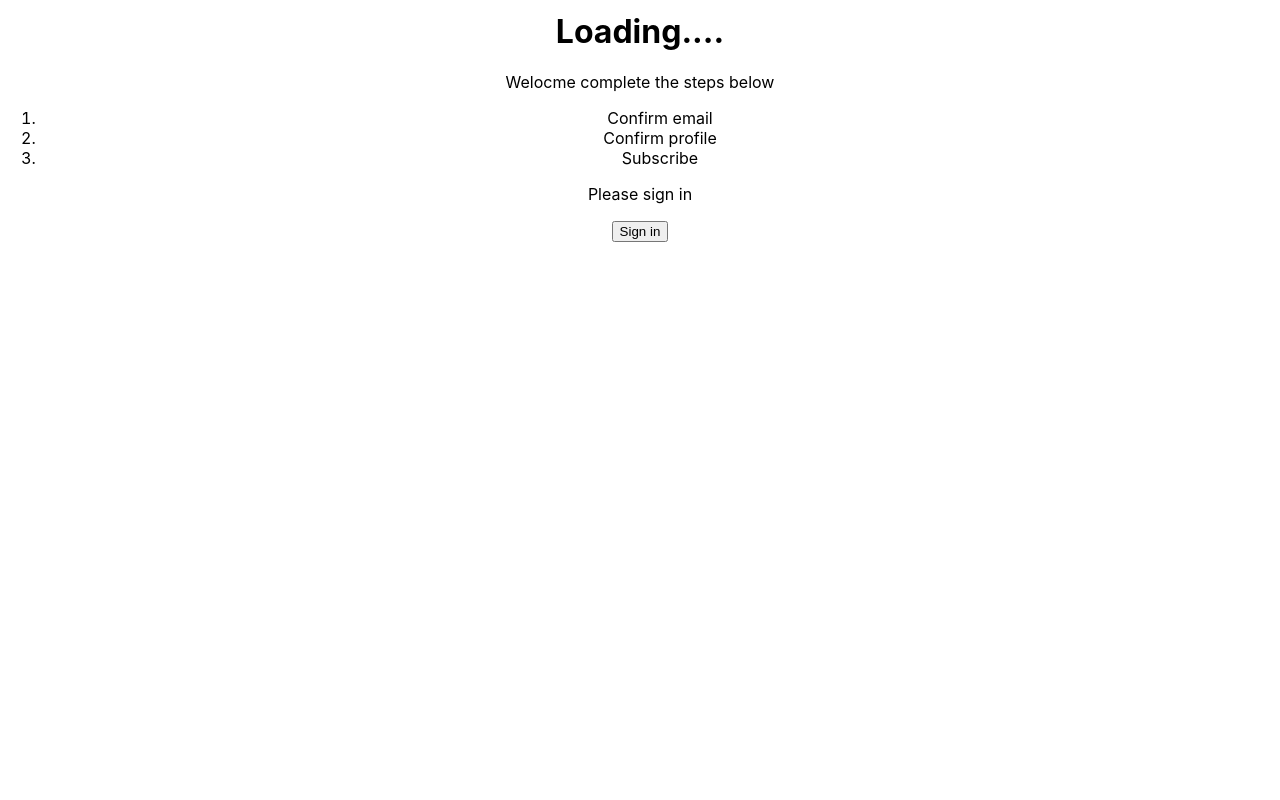
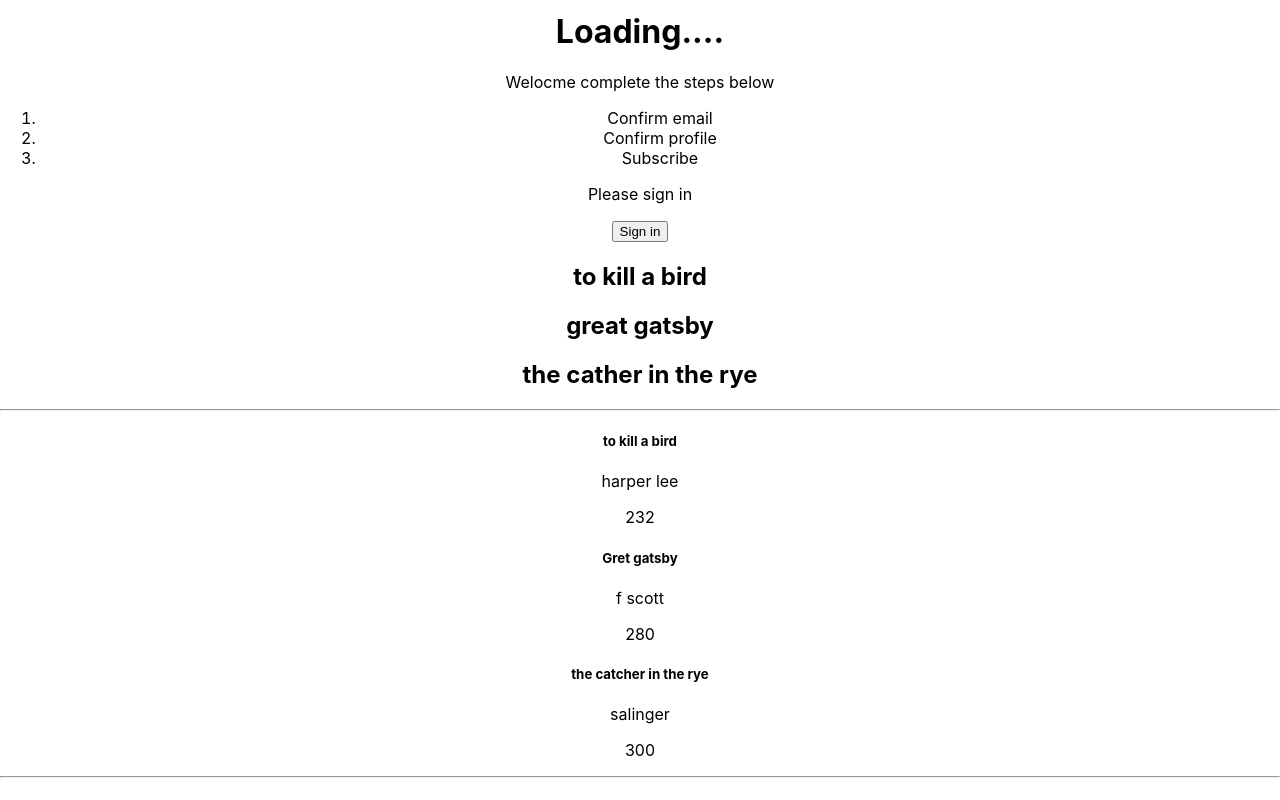
Before and after one commit to rebahama/react-project, a React (Create React App) app in the folder my-app/: page / in a window 1280 px wide. Shown: the part 498-1298 px from the top of the page. Before the commit the page ends 800 px from the top, so only its background shows below. Built offline with nearby package versions, Linux system fonts and the light colour scheme.

Commit message:
rendering list

```diff
--- a/my-app/src/App.js
+++ b/my-app/src/App.js
@@ -8,6 +8,7 @@
 import ConditionalRenderingFunctional from './components/ConditionalRenderingFunctional';
 import NestingCompClass from './components/NestingCompClass';
 import MethodParentClass from './components/MethodParentClass';
+import RenderingList from './components/RenderingList';
 
 function App() {
   return (
@@ -21,6 +22,7 @@
       <ConditionalRenderingClass/>
       <NestingCompClass/>
       <MethodParentClass/>
+      <RenderingList/>
 
     </div>
   );
--- /dev/null
+++ b/my-app/src/components/Book.js
@@ -0,0 +1,12 @@
+import React from 'react'
+
+export default function Book(props) {
+  const book=props.book
+  return (
+    <div>
+         <h5> {book.title}</h5>
+         <p> {book.author}</p>
+         <p>{book.pages}</p>
+    </div>
+  )
+}
--- /dev/null
+++ b/my-app/src/components/RenderingList.js
@@ -0,0 +1,62 @@
+import React from 'react'
+import Book from './Book'
+
+export default function RenderingList() {
+
+
+  const books = [
+    {
+      title: "to kill a bird",
+      author: "harper lee",
+      pages: 232
+    },
+    {
+      title: "Gret gatsby",
+      author: "f scott",
+      pages: 280
+    },
+    {
+      title: "the catcher in the rye",
+      author: "salinger",
+      pages: 300
+    },
+
+  ]
+
+  const bookList=[
+        'to kill a bird',
+        'great gatsby',
+        'the cather in the rye'
+
+    ]
+
+ return (
+    <div>
+
+    {bookList.map(book =>{
+
+      return <h2> {book}</h2>
+    })}
+    <hr/>
+    {
+      books.map(book=>{
+        return (
+
+        <div>
+
+         <h5> {book.title}</h5>
+         <p> {book.author}</p>
+         <p>{book.pages}</p>
+
+        </div>)
+      })
+    }
+    <hr/>
+    {
+      books.map(book =>{
+        return <Book book={book.pages}/>
+      })
+    }
+    </div>
+  )
+}
```
